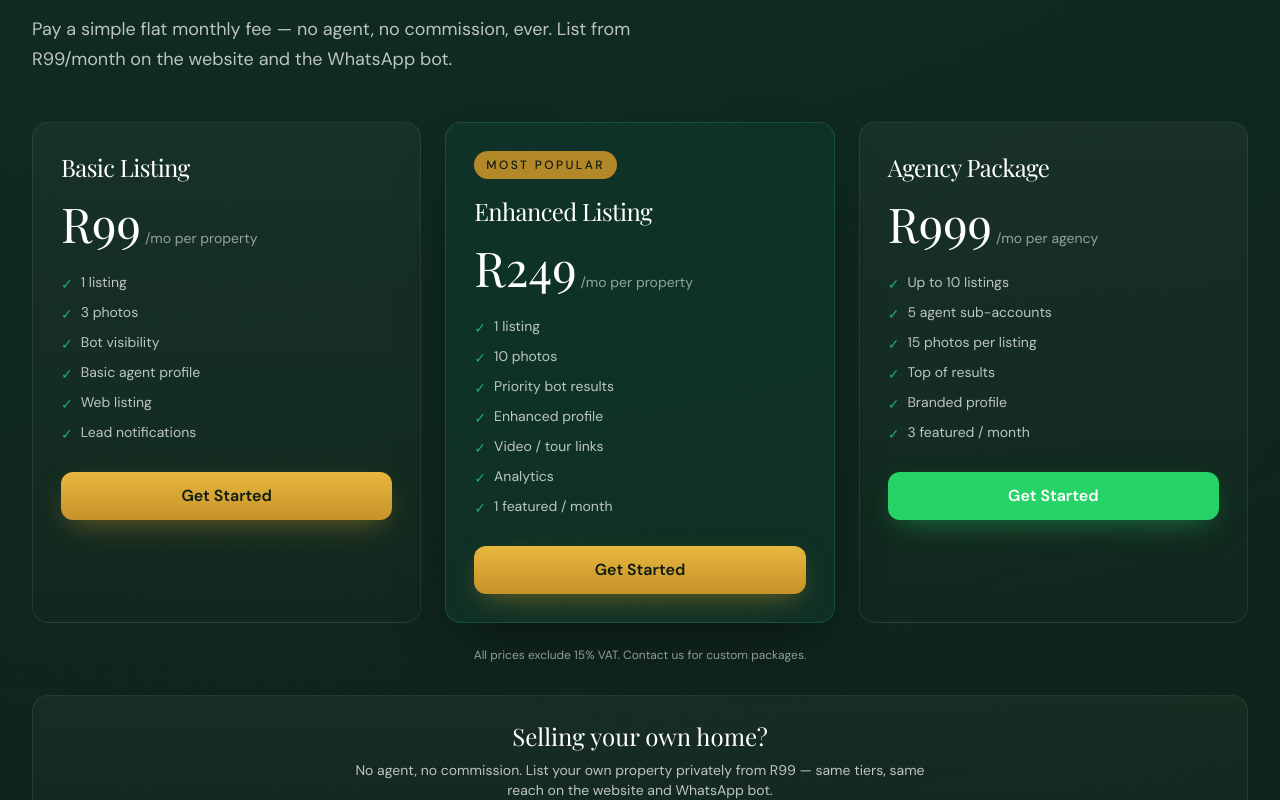
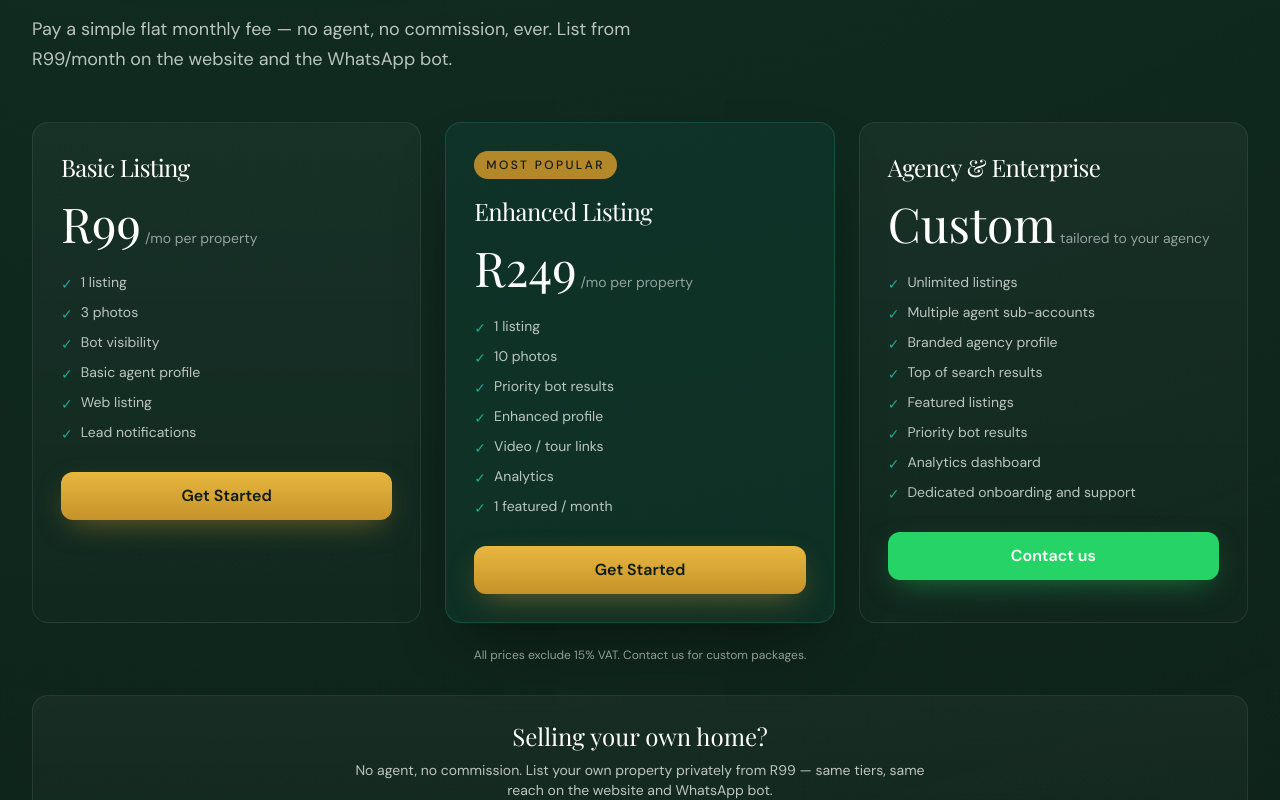
Before and after one commit to stephenearle1972-dotcom/homesconnect, a React (Vite) app: page / in a window 1280 px wide. Shown: the part 1700-2500 px from the top of the page. Built offline with nearby package versions, Linux system fonts and the light colour scheme; no server answers.

Commit message:
Replace Agency R999 tier with Agency & Enterprise custom/contact-us tier

```diff
--- a/src/pages/HomePage.tsx
+++ b/src/pages/HomePage.tsx
@@ -1,6 +1,6 @@
 import { Link } from 'react-router-dom';
 import { useEffect, useState } from 'react';
-import { WA_LINK } from '../lib/constants';
+import { WA_LINK, SUPPORT_EMAIL } from '../lib/constants';
 import { loadListings } from '../lib/loadListings';
 import type { Listing } from '../lib/types';
 import ListingCard from '../components/ListingCard';
@@ -180,8 +180,20 @@ function EmbeddedSearch() {
   );
 }
 
+type Tier = {
+  name: string;
+  price: string;
+  per: string;
+  features: string[];
+  highlight: boolean;
+  cta: string;
+  ctaStyle: 'wa' | 'gold';
+  tierParam?: string;
+  href?: string;
+};
+
 function Pricing() {
-  const tiers = [
+  const tiers: Tier[] = [
     {
       name: 'Basic Listing', price: 'R99', per: '/mo per property',
       features: ['1 listing', '3 photos', 'Bot visibility', 'Basic agent profile', 'Web listing', 'Lead notifications'],
@@ -199,12 +211,12 @@ function Pricing() {
       tierParam: 'enhanced',
     },
     {
-      name: 'Agency Package', price: 'R999', per: '/mo per agency',
-      features: ['Up to 10 listings', '5 agent sub-accounts', '15 photos per listing', 'Top of results', 'Branded profile', '3 featured / month'],
+      name: 'Agency & Enterprise', price: 'Custom', per: 'tailored to your agency',
+      features: ['Unlimited listings', 'Multiple agent sub-accounts', 'Branded agency profile', 'Top of search results', 'Featured listings', 'Priority bot results', 'Analytics dashboard', 'Dedicated onboarding and support'],
       highlight: false,
-      cta: 'Get Started',
+      cta: 'Contact us',
       ctaStyle: 'wa' as const,
-      tierParam: 'agency',
+      href: `mailto:${SUPPORT_EMAIL}?subject=Agency%20%26%20Enterprise%20enquiry`,
     },
   ];
   return (
@@ -238,12 +250,21 @@ function Pricing() {
                   </li>
                 ))}
               </ul>
+              {t.href ? (
+                <a
+                  href={t.href}
+                  className={`${t.ctaStyle === 'wa' ? 'btn-wa' : 'btn-gold'} w-full mt-7`}
+                >
+                  {t.cta}
+                </a>
+              ) : (
                 <Link
                   to={`/list-property?tier=${t.tierParam}`}
                   className={`${t.ctaStyle === 'wa' ? 'btn-wa' : 'btn-gold'} w-full mt-7`}
                 >
                   {t.cta}
                 </Link>
+              )}
             </div>
           ))}
         </div>
```
Lines whose indentation alone changed are shown as unchanged.
